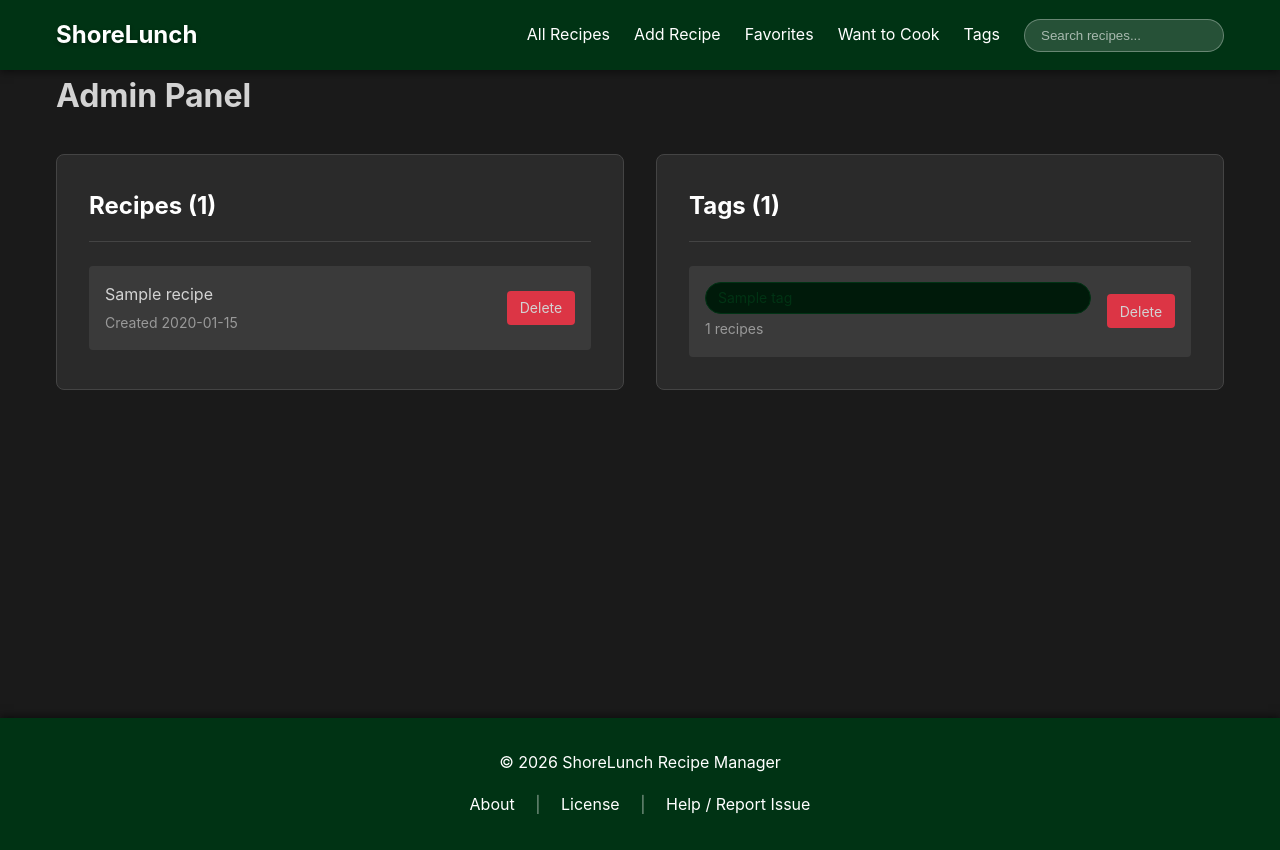
After one commit to tylerisdevine/shorelunch, a Flask app: page /admin in a window 1280 px wide. The commit adds this page. Run offline with Flask 3, Linux system fonts and the light colour scheme; tables that the repository leaves empty hold one stand-in row (values such as "Sample post").

Commit message:
Closed issues #1 and #3, and a little formatting

```diff
--- a/app/models.py
+++ b/app/models.py
@@ -11,8 +11,8 @@ class Recipe(db.Model):
     id = db.Column(db.Integer, primary_key=True)
     title = db.Column(db.String(200), nullable=False)
     description = db.Column(db.Text)
-    ingredients = db.Column(db.Text, nullable=False)
-    instructions = db.Column(db.Text, nullable=False)
+    ingredients = db.Column(db.Text)
+    instructions = db.Column(db.Text)
     prep_time = db.Column(db.Integer)  # in minutes
     cook_time = db.Column(db.Integer)  # in minutes
     servings = db.Column(db.Integer)
--- a/app/routes.py
+++ b/app/routes.py
@@ -279,3 +279,45 @@ def tags():
         count = tag.recipes.count()
         tags_with_counts.append({"tag": tag, "count": count})
     return render_template("tags.html", tags_with_counts=tags_with_counts)
+
+
+@bp.route("/about")
+def about():
+    """Display about page."""
+    return render_template("about.html")
+
+
+@bp.route("/help")
+def help():
+    """Display help/issue submission page."""
+    return render_template("help.html")
+
+
+@bp.route("/admin")
+def admin():
+    """Display admin panel for managing recipes and tags."""
+    recipes = Recipe.query.order_by(Recipe.created_at.desc()).all()
+    all_tags = Tag.query.order_by(Tag.name).all()
+    return render_template("admin.html", recipes=recipes, tags=all_tags)
+
+
+@bp.route("/admin/recipe/<int:recipe_id>/delete", methods=["POST"])
+def admin_delete_recipe(recipe_id):
+    """Delete a recipe from admin panel."""
+    recipe = Recipe.query.get_or_404(recipe_id)
+    title = recipe.title
+    db.session.delete(recipe)
+    db.session.commit()
+    flash(f"Recipe '{title}' deleted.", "success")
+    return redirect(url_for("main.admin"))
+
+
+@bp.route("/admin/tag/<int:tag_id>/delete", methods=["POST"])
+def admin_delete_tag(tag_id):
+    """Delete a tag from admin panel."""
+    tag = Tag.query.get_or_404(tag_id)
+    tag_name = tag.name
+    db.session.delete(tag)
+    db.session.commit()
+    flash(f"Tag '{tag_name}' deleted.", "success")
+    return redirect(url_for("main.admin"))
--- a/app/static/css/style.css
+++ b/app/static/css/style.css
@@ -698,6 +698,176 @@ footer {
     box-shadow: 0 -2px 8px rgba(0, 0, 0, 0.5);
 }
 
+.footer-links {
+    margin-top: var(--spacing-md);
+}
+
+.footer-links a {
+    color: #ffffff;
+    text-decoration: none;
+    transition: color 0.2s;
+}
+
+.footer-links a:hover {
+    color: #D3D3D3;
+    text-decoration: underline;
+}
+
+.footer-separator {
+    margin: 0 var(--spacing-md);
+    color: rgba(255, 255, 255, 0.5);
+}
+
+/* About Page */
+.about-content {
+    max-width: 800px;
+    margin: 0 auto;
+    background: var(--bg-secondary);
+    padding: var(--spacing-xl);
+    border-radius: var(--radius-md);
+    border: 1px solid var(--border-color);
+}
+
+.about-content h2 {
+    color: #ffffff;
+    margin-top: var(--spacing-xl);
+    margin-bottom: var(--spacing-md);
+}
+
+.about-content h2:first-of-type {
+    margin-top: var(--spacing-lg);
+}
+
+.about-content p {
+    color: var(--text-secondary);
+    margin-bottom: var(--spacing-md);
+    line-height: 1.7;
+}
+
+.about-content ul {
+    color: var(--text-secondary);
+    margin-left: var(--spacing-xl);
+    margin-bottom: var(--spacing-md);
+}
+
+.about-content li {
+    margin-bottom: var(--spacing-sm);
+}
+
+.about-content a {
+    color: var(--primary-light);
+}
+
+.about-content a:hover {
+    color: #ffffff;
+}
+
+/* Help Form */
+.help-form {
+    display: flex;
+    flex-direction: column;
+    gap: var(--spacing-lg);
+}
+
+.form-container > p {
+    color: var(--text-secondary);
+    margin-bottom: var(--spacing-lg);
+}
+
+/* Empty Notice for partial recipes */
+.empty-notice {
+    color: var(--text-muted);
+    padding: var(--spacing-md);
+    background: var(--bg-tertiary);
+    border-radius: var(--radius-sm);
+}
+
+.empty-notice a {
+    color: var(--primary-light);
+}
+
+.empty-notice a:hover {
+    color: #ffffff;
+}
+
+/* Admin Panel */
+.admin-panel {
+    display: grid;
+    grid-template-columns: repeat(auto-fit, minmax(400px, 1fr));
+    gap: var(--spacing-xl);
+}
+
+.admin-section {
+    background: var(--bg-secondary);
+    border-radius: var(--radius-md);
+    padding: var(--spacing-xl);
+    border: 1px solid var(--border-color);
+}
+
+.admin-section h2 {
+    color: #ffffff;
+    margin-bottom: var(--spacing-lg);
+    padding-bottom: var(--spacing-md);
+    border-bottom: 1px solid var(--border-color);
+}
+
+.admin-list {
+    display: flex;
+    flex-direction: column;
+    gap: var(--spacing-sm);
+}
+
+.admin-item {
+    display: flex;
+    justify-content: space-between;
+    align-items: center;
+    padding: var(--spacing-md);
+    background: var(--bg-tertiary);
+    border-radius: var(--radius-sm);
+    gap: var(--spacing-md);
+}
+
+.admin-item-info {
+    display: flex;
+    flex-direction: column;
+    gap: var(--spacing-xs);
+    flex: 1;
+    min-width: 0;
+}
+
+.admin-item-info a {
+    color: var(--text-primary);
+    text-decoration: none;
+    white-space: nowrap;
+    overflow: hidden;
+    text-overflow: ellipsis;
+}
+
+.admin-item-info a:hover {
+    color: var(--primary-light);
+}
+
+.admin-item-meta {
+    color: var(--text-muted);
+    font-size: var(--font-size-sm);
+}
+
+.admin-item form {
+    margin: 0;
+    flex-shrink: 0;
+}
+
+.btn-sm {
+    padding: 0.4rem 0.8rem;
+    font-size: var(--font-size-sm);
+}
+
+.empty-state-small {
+    color: var(--text-muted);
+    text-align: center;
+    padding: var(--spacing-lg);
+}
+
 /* Mobile Responsive */
 @media (max-width: 768px) {
     .navbar .container {
--- /dev/null
+++ b/app/templates/admin.html
@@ -0,0 +1,55 @@
+{% extends "base.html" %}
+
+{% block title %}Admin Panel - ShoreLunch{% endblock %}
+
+{% block content %}
+<div class="page-header">
+    <h1>Admin Panel</h1>
+</div>
+
+<div class="admin-panel">
+    <div class="admin-section">
+        <h2>Recipes ({{ recipes|length }})</h2>
+        {% if recipes %}
+        <div class="admin-list">
+            {% for recipe in recipes %}
+            <div class="admin-item">
+                <div class="admin-item-info">
+                    <a href="{{ url_for('main.recipe_detail', recipe_id=recipe.id) }}">{{ recipe.title }}</a>
+                    <span class="admin-item-meta">Created {{ recipe.created_at.strftime('%Y-%m-%d') }}</span>
+                </div>
+                <form method="POST" action="{{ url_for('main.admin_delete_recipe', recipe_id=recipe.id) }}"
+                      onsubmit="return confirm('Delete recipe: {{ recipe.title }}?');">
+                    <button type="submit" class="btn btn-danger btn-sm">Delete</button>
+                </form>
+            </div>
+            {% endfor %}
+        </div>
+        {% else %}
+        <p class="empty-state-small">No recipes yet.</p>
+        {% endif %}
+    </div>
+
+    <div class="admin-section">
+        <h2>Tags ({{ tags|length }})</h2>
+        {% if tags %}
+        <div class="admin-list">
+            {% for tag in tags %}
+            <div class="admin-item">
+                <div class="admin-item-info">
+                    <span class="tag">{{ tag.name }}</span>
+                    <span class="admin-item-meta">{{ tag.recipes.count() }} recipes</span>
+                </div>
+                <form method="POST" action="{{ url_for('main.admin_delete_tag', tag_id=tag.id) }}"
+                      onsubmit="return confirm('Delete tag: {{ tag.name }}? This will remove it from all recipes.');">
+                    <button type="submit" class="btn btn-danger btn-sm">Delete</button>
+                </form>
+            </div>
+            {% endfor %}
+        </div>
+        {% else %}
+        <p class="empty-state-small">No tags yet.</p>
+        {% endif %}
+    </div>
+</div>
+{% endblock %}
--- a/app/templates/base.html
+++ b/app/templates/base.html
@@ -9,7 +9,7 @@
 <body>
     <nav class="navbar">
         <div class="container">
-            <a href="{{ url_for('main.index') }}" class="logo">ShoreLunch</a>
+            <a href="{{ url_for('main.index') }}" class="logo" id="logo">ShoreLunch</a>
             <ul class="nav-menu">
                 <li><a href="{{ url_for('main.index') }}">All Recipes</a></li>
                 <li><a href="{{ url_for('main.recipe_new') }}">Add Recipe</a></li>
@@ -42,7 +42,45 @@
     <footer>
         <div class="container">
             <p>&copy; 2026 ShoreLunch Recipe Manager</p>
+            <p class="footer-links">
+                <a href="{{ url_for('main.about') }}">About</a>
+                <span class="footer-separator">|</span>
+                <a href="https://github.com/tylerisdevine/shorelunch" target="_blank">License</a>
+                <span class="footer-separator">|</span>
+                <a href="{{ url_for('main.help') }}">Help / Report Issue</a>
+            </p>
         </div>
     </footer>
+
+    <script>
+    // Triple-click on logo to access admin panel
+    (function() {
+        const logo = document.getElementById('logo');
+        const homeUrl = '{{ url_for("main.index") }}';
+        const adminUrl = '{{ url_for("main.admin") }}';
+        let clickCount = 0;
+        let clickTimer = null;
+
+        logo.addEventListener('click', function(e) {
+            e.preventDefault();
+            clickCount++;
+
+            if (clickTimer) {
+                clearTimeout(clickTimer);
+            }
+
+            if (clickCount === 3) {
+                clickCount = 0;
+                window.location.href = adminUrl;
+            } else {
+                clickTimer = setTimeout(function() {
+                    // Single or double click - go home
+                    window.location.href = homeUrl;
+                    clickCount = 0;
+                }, 400);
+            }
+        });
+    })();
+    </script>
 </body>
 </html>
```
Also changed, not shown: app/templates/about.html (added, +36 -0 lines), app/templates/help.html (added, +75 -0 lines), app/templates/recipe_detail.html (+8 -0 lines), app/templates/recipe_form.html (+6 -6 lines).
